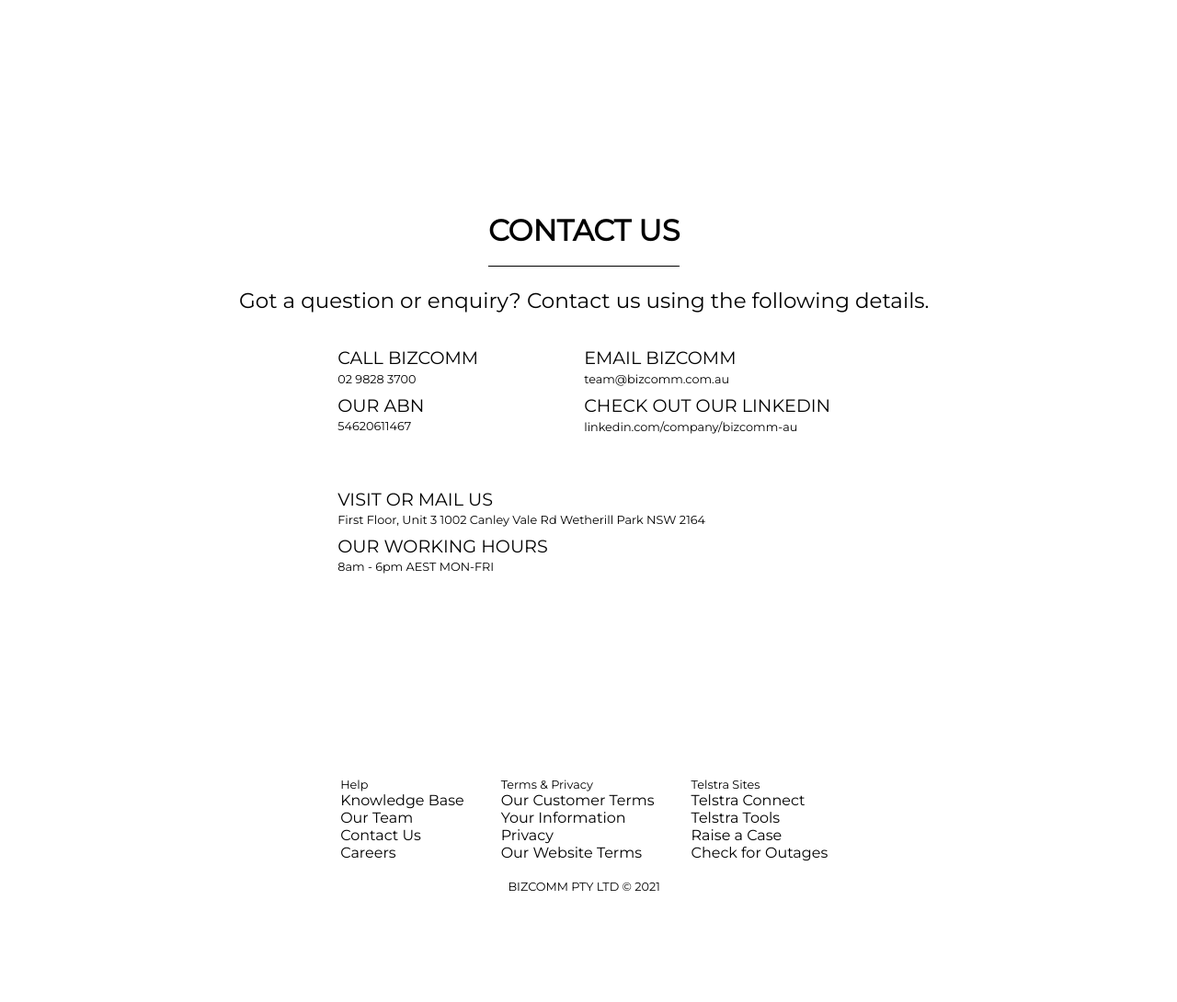
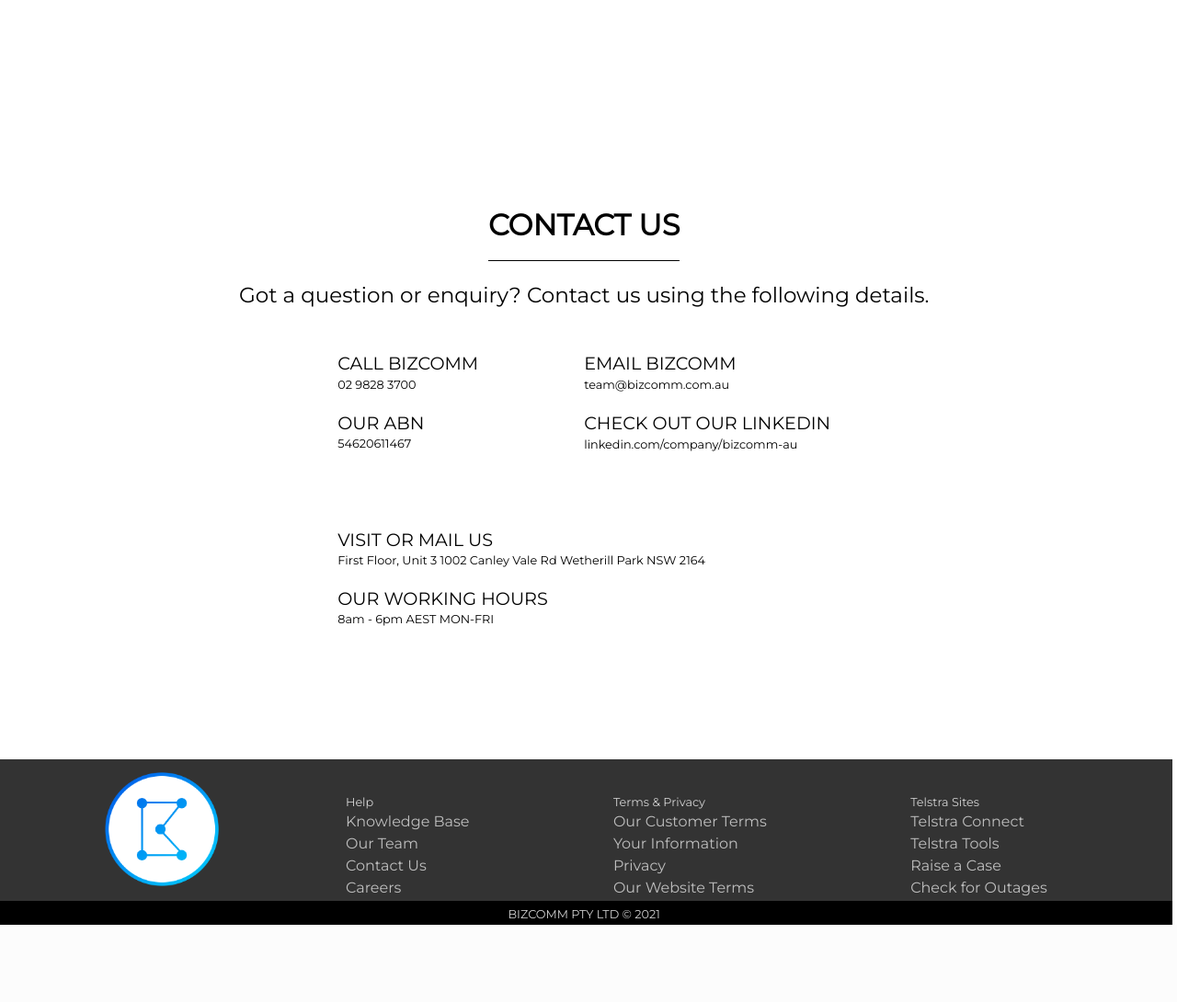
Before and after one commit to BIZCOMM/BIZCOMM-Website, a PHP site: page / in a window 1280 px wide. Shown: the part 4320-5410 px from the top of the page at 92% size. After the commit the page ends 5326 px from the top, so only its background shows below. Run offline with PHP 8.4, Linux system fonts and the light colour scheme; some libraries are stand-ins or nearby versions.

Commit message:
Fixed footer, added footer logo
is pretty

```diff
--- a/BIZCOMM Website/assets/style.css
+++ b/BIZCOMM Website/assets/style.css
@@ -81,14 +81,15 @@ h4 {
     text-align: left;
     line-height: 2vw;
     margin: 0 auto;
-    margin-top: 1vw;
+    margin-top: 2vw;
     margin-bottom: 0.5vw;
 }
 
 h5 {
     font-size: 1.0vw;
     font-weight: 300;
-    margin: 0 auto;
+    margin: 1vw auto;
+    margin-top: 0.5vw;
 }
 
 p {
@@ -380,10 +381,6 @@ nav {
     background-color: #000000;
 }
 
-#footer {
-    height: 20vw;
-}
-
 #details-container {
     display: grid;
     grid-auto-columns: 1fr;
@@ -392,6 +389,10 @@ nav {
     gap: 0px 0px;
     grid-template-areas: "TopLeft TopRight" "Bottom Bottom";
     line-height: 0.5vw;
+}
+
+#contact-header {
+    margin-top: 5vw;
 }
 
 .contact-link:link {
@@ -430,14 +431,54 @@ nav {
     margin-top: 2vw;
 }
 
+#footer {
+    height: 10vw;
+}
+
 #links {
     display: flex;
     flex-direction: row;
-    justify-content: center;
+    justify-content: space-evenly;
+    background-color: #333333;
+    padding: 1vw 0;
+}
+
+#copyright {
+    background-color: #000000;
+}
+
+#footer-logo {
+    height: 10vw;
+    width: 10vw;
+}
+
+#footer h5 {
+    color: #d3d3d3;
+    margin-bottom: 0.3vw;
+}
+
+#footer a {
+    color: #bebebe;
+    transition: 0.3s ease;
+    margin: 0.3vw 0;
+}
+
+#footer ul {
+    height: 5vw;
+}
+
+#footer ul li {
+    margin-bottom: 0.4vw;
+}
+
+#footer a:link {
+    color: #bebebe;
+    transition: 0.3s ease;
+    margin: 0.3vw 0;
 }
 
 #footer a:hover {
-    color: #4e4e4e;
+    color: #ffffff;
 }
 
 #help-links {
--- a/BIZCOMM Website/index.html
+++ b/BIZCOMM Website/index.html
@@ -222,9 +222,13 @@
 
         <div id="contact-us" class="card">
 
-            <h2>CONTACT US</h2>
+            <div id="contact-header">
 
-            <h3>Got a question or enquiry? Contact us using the following details.</h3>
+                <h2>CONTACT US</h2>
+
+                <h3>Got a question or enquiry? Contact us using the following details.</h3>
+
+            </div>
 
             <div id="details-container">
 
@@ -272,7 +276,11 @@
 
             <div id="links">
 
-                <div id="footer-logo"></div>
+                <div id="footer-logo">
+
+                    <img id="footer-logo" src="assets/images/BIZCOMM LOGO White&Blue.png" alt="BIZCOMM Logo">
+
+                </div>
 
                 <div id="help-links">
 
```
Also changed, not shown: BIZCOMM Website/assets/images/BIZCOMM LOGO White&Blue.png (added).
